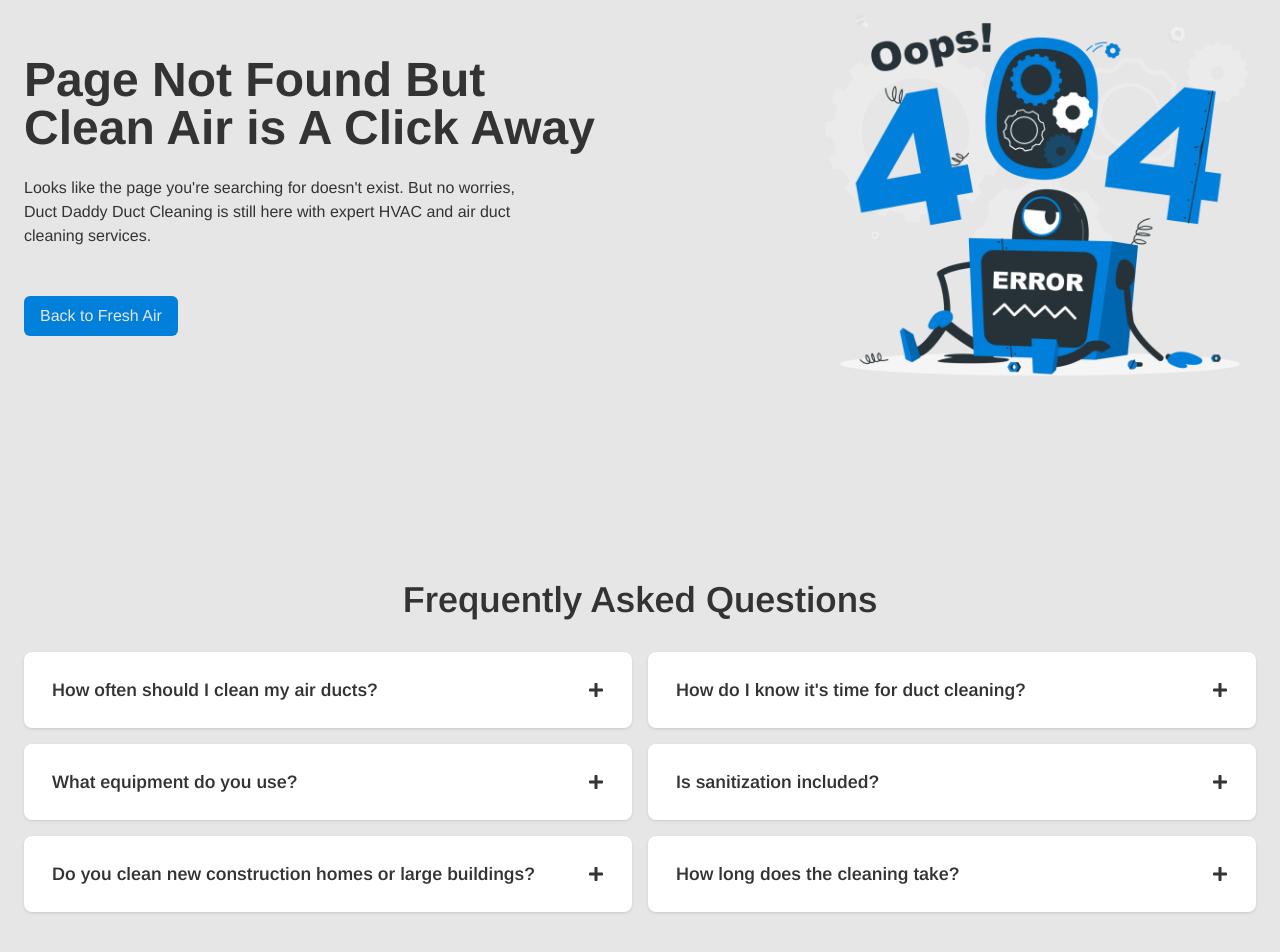
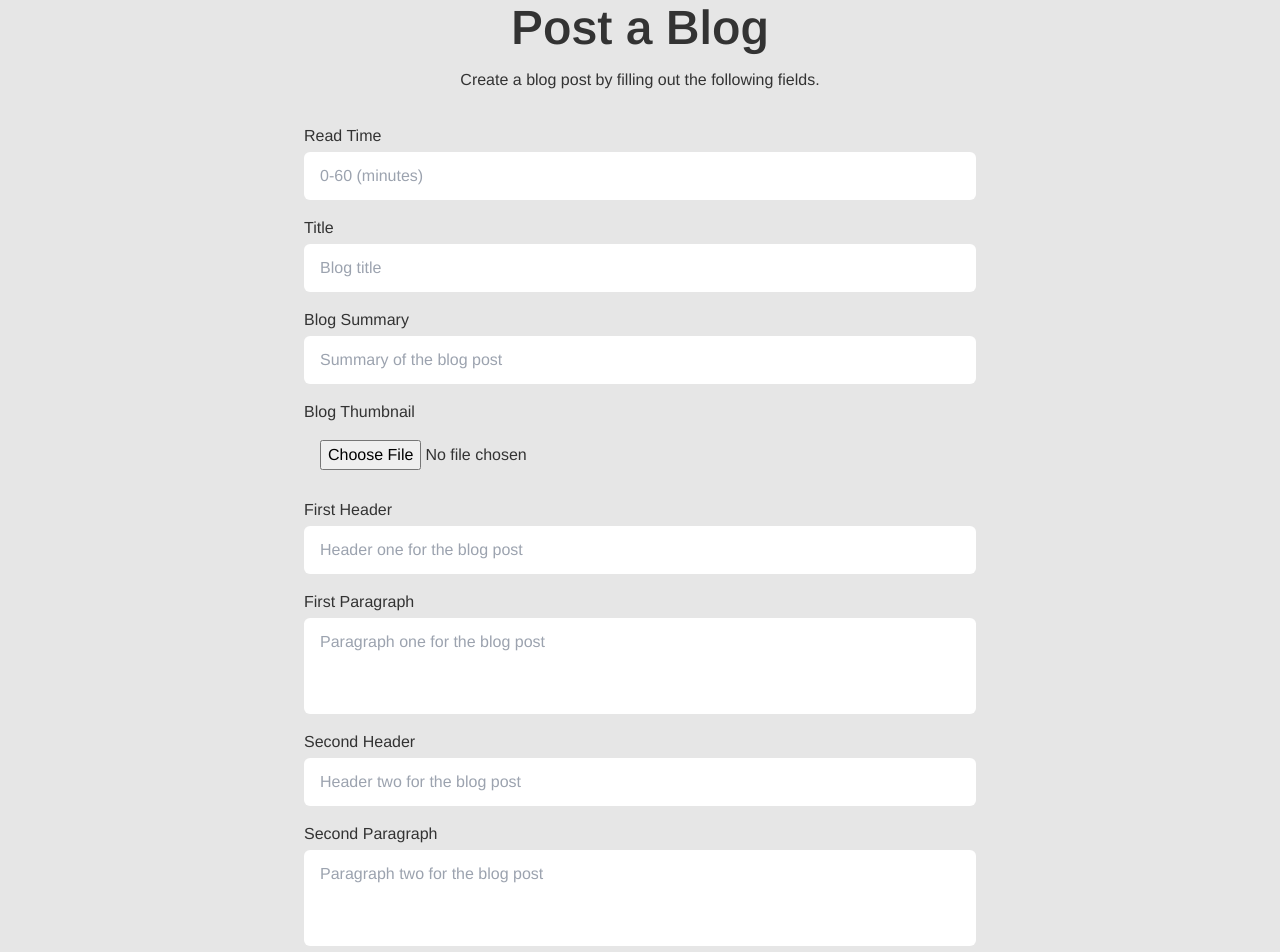
Before and after one commit to flowz0/duct-daddy, a Next.js app: page /create-blog in a window 1280 px wide. Before the commit this address had no page. Shown: the part 140-1092 px from the top of the page. Built offline with nearby package versions, Linux system fonts and the light colour scheme.

Commit message:
create CreateBlogPage

```diff
--- /dev/null
+++ b/app/(pages)/create-blog/page.tsx
@@ -0,0 +1,101 @@
+export default function CreateBlogPage() {
+  return (
+    <main className="pt-32 pb-16 px-6 max-w-7xl mx-auto md:pt-36">
+      <header>
+        <h1 className="text-4xl font-semibold text-center sm:text-5xl">
+          Post a Blog
+        </h1>
+        <p className="mt-4 max-w-xl mx-auto text-center">
+          Create a blog post by filling out the following fields.
+        </p>
+      </header>
+      <form className="mt-8 max-w-2xl mx-auto flex flex-col gap-4">
+        <div className="flex flex-col">
+          <label htmlFor="readTime">Read Time</label>
+          <input
+            type="number"
+            name="readTime"
+            id="readTime"
+            placeholder="0-60 (minutes)"
+            className="mt-1 py-3 px-4 rounded-md"
+          />
+        </div>
+        <div className="flex flex-col">
+          <label htmlFor="title">Title</label>
+          <input
+            type="text"
+            name="title"
+            id="title"
+            placeholder="Blog title"
+            className="mt-1 py-3 px-4 rounded-md"
+          />
+        </div>
+        <div className="flex flex-col">
+          <label htmlFor="summary">Blog Summary</label>
+          <input
+            type="text"
+            name="summary"
+            id="summary"
+            placeholder="Summary of the blog post"
+            className="mt-1 py-3 px-4 rounded-md"
+          />
+        </div>
+        <div className="flex flex-col">
+          <label htmlFor="thumbnail">Blog Thumbnail</label>
+          <input
+            type="file"
+            name="thumbnail"
+            id="thumbnail"
+            className="mt-1 py-3 px-4 rounded-md"
+          />
+        </div>
+        <div className="flex flex-col">
+          <label htmlFor="header1">First Header</label>
+          <input
+            type="text"
+            name="header1"
+            id="header1"
+            placeholder="Header one for the blog post"
+            className="mt-1 py-3 px-4 rounded-md"
+          />
+        </div>
+        <div className="flex flex-col">
+          <label htmlFor="paragraph1">First Paragraph</label>
+          <textarea
+            rows={3}
+            name="paragraph1"
+            id="paragraph1"
+            placeholder="Paragraph one for the blog post"
+            className="mt-1 py-3 px-4 rounded-md resize-none"
+          />
+        </div>
+        <div className="flex flex-col">
+          <label htmlFor="header2">Second Header</label>
+          <input
+            type="text"
+            name="header2"
+            id="header2"
+            placeholder="Header two for the blog post"
+            className="mt-1 py-3 px-4 rounded-md"
+          />
+        </div>
+        <div className="flex flex-col">
+          <label htmlFor="paragraph2">Second Paragraph</label>
+          <textarea
+            rows={3}
+            name="paragraph2"
+            id="paragraph2"
+            placeholder="Paragraph two for the blog post"
+            className="mt-1 py-3 px-4 rounded-md resize-none"
+          />
+        </div>
+        <button
+          type="button"
+          className="bg-[#0080DB] text-[#E6E6E6] mt-4 py-3 px-4 w-full font-semibold rounded-md hover:bg-[hsl(205,100%,33%)] active:bg-[hsl(205,100%,23%)]"
+        >
+          Post Blog
+        </button>
+      </form>
+    </main>
+  );
+}
```
